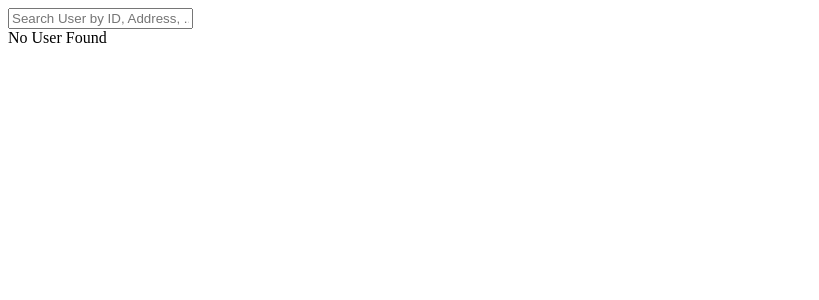
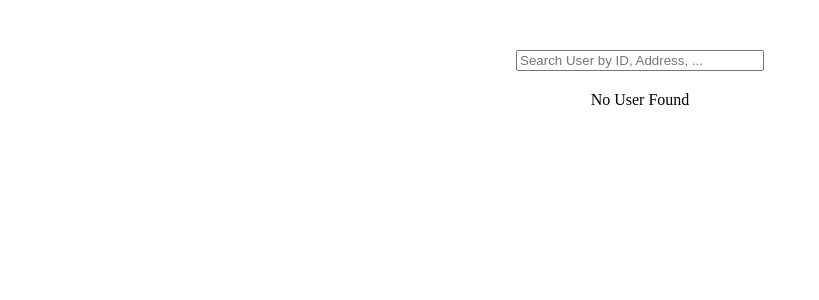
Before and after one commit to sujitchavan/search_garaaz_implement, a React (Create React App) app: page / in a window 1280 px wide. Shown: the top 300 px of the page, without its empty margins (0-819 px from the left). Built offline with nearby package versions, Linux system fonts and the light colour scheme.

Commit message:
added small styling in CSS

```diff
--- /dev/null
+++ b/src/components/Search.css
@@ -0,0 +1,14 @@
+.container {
+    display: flex;
+    flex-direction: column;
+    align-items: center;
+    margin: 50px;
+}
+
+#searchbar {
+    width: 15rem
+}
+
+.usrCard {
+    margin-top: 20px;
+}
--- a/src/components/Search.js
+++ b/src/components/Search.js
@@ -1,6 +1,8 @@
 import React, { useEffect, useState } from "react";
 import { useDispatch } from "react-redux";
 import UserCard from "./UserCard";
+import "./Search.css";
+
 const data = require("./data/Data.json");
 
 const Search = () => {
@@ -46,7 +48,7 @@ const Search = () => {
   };
 
   return (
-    <div>
+    <div className="container">
       <div>
         <input
           type="text"
--- a/src/components/UserCard.js
+++ b/src/components/UserCard.js
@@ -1,5 +1,6 @@
 import React from "react";
 import { useSelector } from "react-redux";
+import "./Search.css";
 
 const UserCard = () => {
   const userData = useSelector((state) => state.userData);
@@ -9,7 +10,7 @@ const UserCard = () => {
       {userData.length > 0 ? (
         userData.map((val, index) => {
           return (
-            <div key={index}>
+            <div className="usrCard" key={index}>
               <div>{val.id}</div>
               <div>{val.name}</div>
               <div>{val.items.join(", ")}</div>
@@ -19,7 +20,7 @@ const UserCard = () => {
           );
         })
       ) : (
-        <div>No User Found</div>
+        <div className="usrCard">No User Found</div>
       )}
     </div>
   );
```
